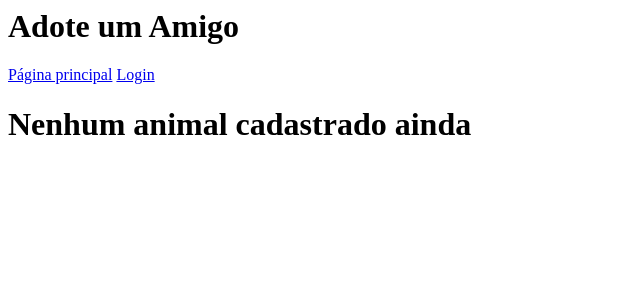
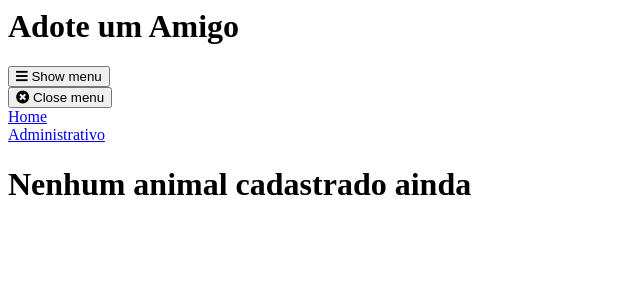
Before and after one commit to leonardofguedes/Adopt-Pet, a Django app: page / in a window 1280 px wide. Shown: the top 300 px of the page, without its empty margins (0-640 px from the left). Run offline with Django 3.2, Linux system fonts and the light colour scheme; data that the repository does not hold is empty.

Commit message:
Ajustando o navhome

```diff
--- a/dogncat/templates/dogncat/partials/navhome.html
+++ b/dogncat/templates/dogncat/partials/navhome.html
@@ -1,11 +1,22 @@
-<nav class="navbarhome">
-    {% if user.is_authenticated %}
-    <a href="{% url 'dogncat:home' %}">Página principal</a>
-    <a href="{% url 'dashboard' %}">Pets adicionados pelo usuário</a>
-    <a href="{% url 'newpet' %}">Adicione um pet</a>
-    <a href="{% url 'logout' %}">Logout</a>
-    {% else %}
-    <a href="{% url 'dogncat:home' %}">Página principal</a>
-    <a href="{% url 'login' %}">Login</a>
-    {% endif %}
-</nav>
+<button class="button-show-menu button-show-menu-visible">
+  <i class="fas fa-bars"></i>
+  <span class="hidden-text">Show menu</span>
+</button>
+
+<div class="menu-container menu-hidden">
+  <button class="button-close-menu button-close-menu-visible">
+    <i class="fas fa-times-circle"></i>
+    <span class="hidden-text">Close menu</span>
+  </button>
+
+  <div class="menu-content">
+    <nav class="menu-nav">
+      <a href="{% url 'dogncat:home' %}">Home</a>
+    </nav>
+  </div>
+  <div class="menu-content">
+    <nav class="menu-nav">
+      <a href="{% url 'dashboard' %}">Administrativo</a>
+    </nav>
+  </div>
+</div>
```
